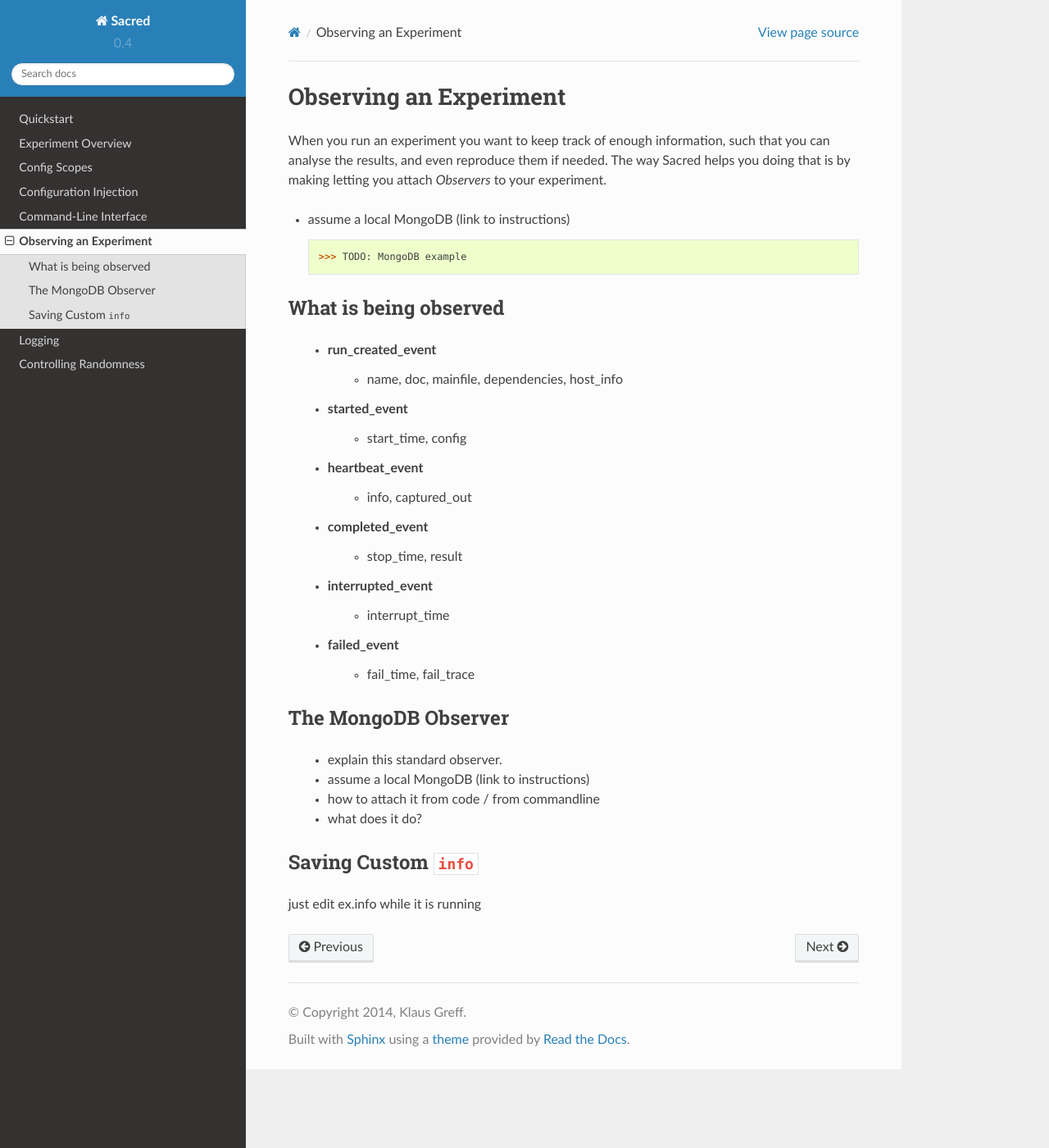
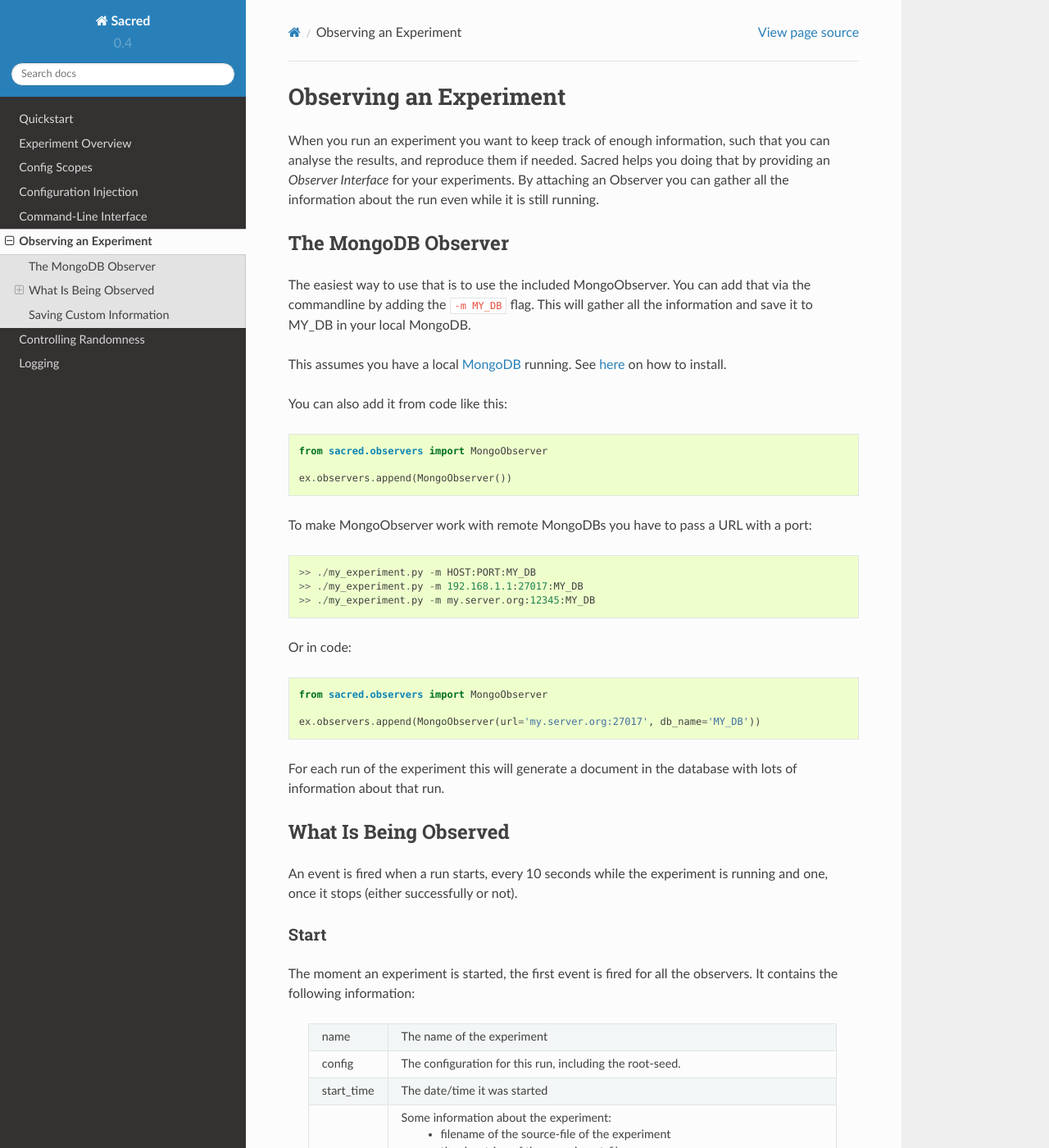
Before and after one commit to IDSIA/sacred, a Sphinx documentation site: the page built from docs/observers.rst, in a window 1280 px wide and 1400 px high. Shown: the whole window at 82% size. Built offline with Sphinx 7.4.7 and the Read the Docs theme 2.0.0, drawn with Linux system fonts in a browser that asks for light colours; some of the changed text lies outside the part shown.

Commit message:
documented observers. fixes #43

```diff
--- a/docs/observers.rst
+++ b/docs/observers.rst
@@ -1,41 +1,114 @@
 Observing an Experiment
 ***********************
 When you run an experiment you want to keep track of enough information,
-such that you can analyse the results, and even reproduce them if needed.
-The way Sacred helps you doing that is by making letting you attach
-*Observers* to your experiment.
-
-- assume a local MongoDB (link to instructions)
-
-  >>> TODO: MongoDB example
-
-What is being observed
-======================
-
-    - run_created_event
-        * name, doc, mainfile, dependencies, host_info
-    - started_event
-        * start_time, config
-    - heartbeat_event
-        * info, captured_out
-    - completed_event
-        * stop_time, result
-    - interrupted_event
-        * interrupt_time
-    - failed_event
-        * fail_time, fail_trace
+such that you can analyse the results, and reproduce them if needed.
+Sacred helps you doing that by providing an *Observer Interface* for your
+experiments. By attaching an Observer you can gather all the information about
+the run even while it is still running.
 
 .. _mongo_observer:
 
 The MongoDB Observer
 ====================
+The easiest way to use that is to use the included MongoObserver.
+You can add that via the commandline by adding the ``-m MY_DB`` flag. This will
+gather all the information and save it to MY_DB in your local MongoDB.
 
-   - explain this standard observer.
-   - assume a local MongoDB (link to instructions)
-   - how to attach it from code / from commandline
-   - what does it do?
+This assumes you have a local `MongoDB <http://www.mongodb.org/>`_ running. See
+`here <http://docs.mongodb.org/manual/installation/>`_ on how to install.
 
-Saving Custom ``info``
+You can also add it from code like this:
+
+.. code-block:: python
+
+    from sacred.observers import MongoObserver
+
+    ex.observers.append(MongoObserver())
+
+To make MongoObserver work with remote MongoDBs you have to pass a URL with a port::
+
+    >> ./my_experiment.py -m HOST:PORT:MY_DB
+    >> ./my_experiment.py -m 192.168.1.1:27017:MY_DB
+    >> ./my_experiment.py -m my.server.org:12345:MY_DB
+
+Or in code:
+
+.. code-block:: python
+
+    from sacred.observers import MongoObserver
+
+    ex.observers.append(MongoObserver(url='my.server.org:27017', db_name='MY_DB'))
+
+For each run of the experiment this will generate a document in the database
+with lots of information about that run.
+
+What Is Being Observed
 ======================
+An event is fired when a run starts, every 10 seconds while the experiment is
+running and one, once it stops (either successfully or not).
 
-just edit ex.info while it is running
+Start
+-----
+The moment an experiment is started, the first event is fired for all the
+observers. It contains the following information:
+
+    ===========  ===============================================================
+    name         The name of the experiment
+    config       The configuration for this run, including the root-seed.
+    start_time   The date/time it was started
+    ex_info      Some information about the experiment:
+
+                    * filename of the source-file of the experiment
+                    * the docstring of the experiment-file
+                    * dictionary of packages the experiment depends on and their used versions
+
+    host_info    Some information about the machine it's being run on:
+
+                    * CPU name
+                    * number of CPUs
+                    * hostname
+                    * Operating System
+                    * Python version
+                    * Python compiler
+    ===========  ===============================================================
+
+
+Heartbeat
+---------
+While the experiment is running, every 10 seconds a Heartbeat event is fired.
+It updates the **captured stdout and stderr** of the experiment and the custom
+``info`` (see below). The heartbeat event is also a way of monitoring if an
+experiment is still running.
+
+
+Stop
+----
+Sacred distinguishes three ways in which an experiment can end:
+
+Successful Completion:
+    If an experiment finishes without an error, a ``completed_event`` is fired,
+    which contains the time it completed and the result the command returned.
+
+Interrupted:
+    If a ``KeyboardInterrupt`` exception occurs (most of time this means you
+    cancelled the experiment manually) instead an ``interrupted_event`` is fired,
+    which only contains the interrupt time.
+
+Failed:
+    In case any other exception occurs, Sacred fires a ``failed_event`` with the
+    fail time and the corresponding stacktrace.
+
+Saving Custom Information
+=========================
+Sometimes you want to add custom information about the run of an experiment,
+like the error curves during training. The easiest way of doing that is by using
+the special ``_run`` parameter in any captured function. This gives you access
+to the current ``Run`` object. You can then just add whatever information you
+like to ``_run.info``. This ``info`` dict will be sent to all the observers
+every 10 sec as part of the heartbeat_event.
+
+.. note::
+    It is recommended to only store information in ``info`` that is
+    JSON-serializable and contains only valid python identifiers as keys in
+    dictionaries. That way you make sure that it can be saved to the database by
+    the MongoObserver.
```
Also changed, not shown: docs/index.rst (+1 -6 lines), 1 other file.
